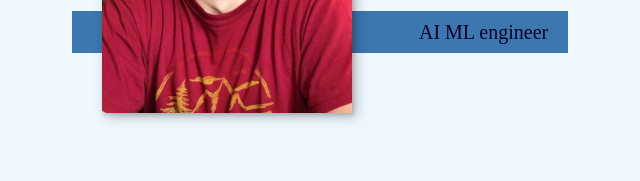
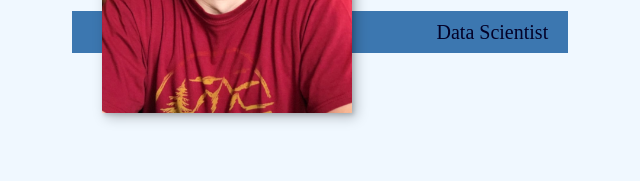
Before and after one commit to lucian-sp/lucian-sp.github.io, a plain HTML site: page index.html in a window 1280 px wide. Shown: the part 321-502 px from the top of the page, 305-945 px from the left. Drawn offline with nearby package versions, Linux system fonts and the light colour scheme.

Commit message:
Update index.html

```diff
--- a/index.html
+++ b/index.html
@@ -40,7 +40,7 @@
             <h1 class="section__title section__title--intro">
                 Hi, I am <strong>Lucian</strong>
             </h1>
-            <p class="section__subtitle section__subtitle--intro">AI ML engineer</p>
+            <p class="section__subtitle section__subtitle--intro">Data Scientist</p>
             <img src="img/In_red_cropped.jpg" alt="" class="intro__img">
         </section>
 
```
